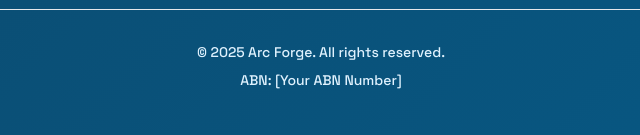
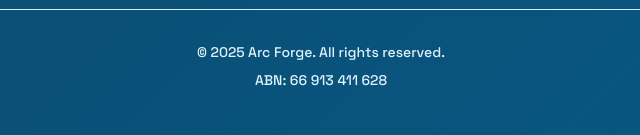
Before and after one commit to IAMSamuelRodda/arcforge-website, a plain HTML site: page index.html in a window 1280 px wide. Shown: the part 4080-4215 px from the top of the page, 319-959 px from the left. Drawn offline with nearby package versions, Linux system fonts and the light colour scheme.

Commit message:
feat: add ABN 66 913 411 628 to footer
🤖 Generated with Claude Code

Co-Authored-By: Claude <noreply@anthropic.com>

```diff
--- a/index.html
+++ b/index.html
@@ -489,7 +489,7 @@
 
             <div class="border-t border-forge-800 pt-8 text-center text-forge-100 text-sm">
                 <p class="mb-2">© 2025 Arc Forge. All rights reserved.</p>
-                <p>ABN: [Your ABN Number]</p>
+                <p>ABN: 66 913 411 628</p>
             </div>
         </div>
     </footer>
```
